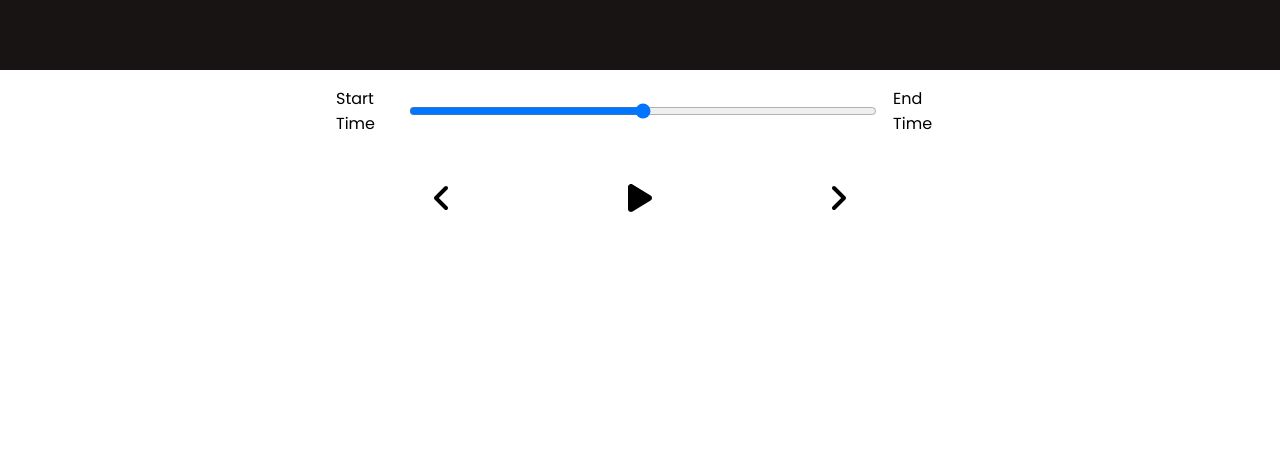
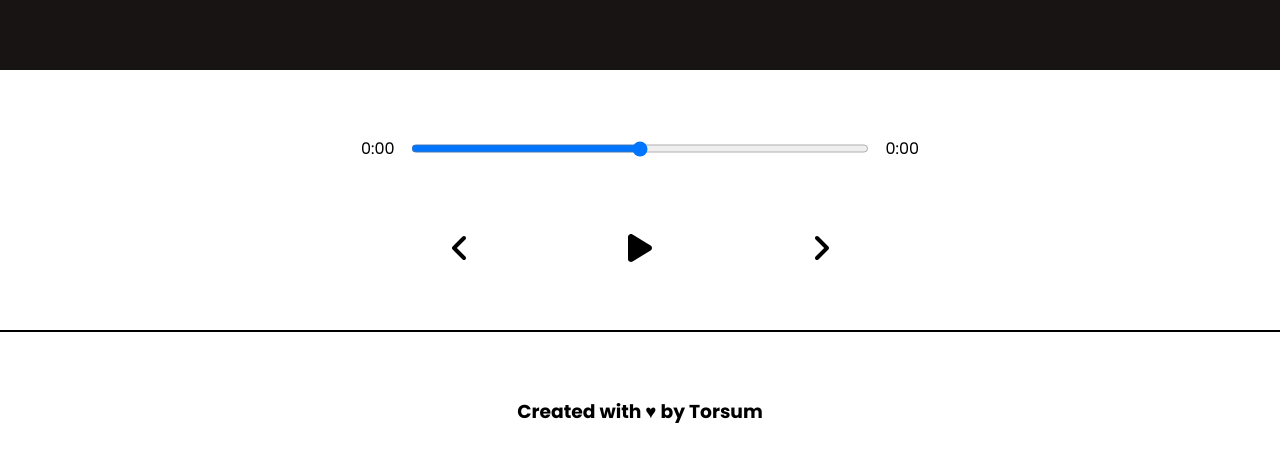
Before and after one commit to torsumkhan/my-spotify, a React (Create React App) app: page / in a window 1280 px wide. Shown: the part 410-872 px from the top of the page. Before the commit the page ends 800 px from the top, so only its background shows below. Built offline with nearby package versions, Linux system fonts and the light colour scheme.

Commit message:
complete time durations

```diff
--- a/src/App.js
+++ b/src/App.js
@@ -1,6 +1,7 @@
 import React, { useState } from "react";
 import Song from "./Components/Song";
 import Player from "./Components/Player";
+import Footer from "./Components/Footer";
 import "./main-app.css";
 import data from "./data";
 
@@ -18,6 +19,7 @@ function App() {
         isPlaying={isPlaying}
         setIsPlaying={setIsPlaying}
       />
+      <Footer />
     </div>
   );
 }
--- /dev/null
+++ b/src/Components/Footer.js
@@ -0,0 +1,12 @@
+import React from "react";
+import "./footer.css";
+
+const Footer = () => {
+  return (
+    <div className="footer-container">
+      <h3>Created with ♥ by Torsum</h3>
+    </div>
+  );
+};
+
+export default Footer;
--- a/src/Components/Player.js
+++ b/src/Components/Player.js
@@ -1,13 +1,30 @@
-import React, { useRef } from "react";
+import React, { useRef, useState } from "react";
 import { FontAwesomeIcon } from "@fortawesome/react-fontawesome";
 import {
   faPlay,
   faAngleLeft,
   faAngleRight,
+  faPause,
 } from "@fortawesome/free-solid-svg-icons";
 import "./player.css";
 
 const Player = ({ currentSong, isPlaying, setIsPlaying }) => {
+  const timeHandler = (e) => {
+    const current = e.target.currentTime;
+    const duration = e.target.duration;
+    setSongInfo({ ...songInfo, currentTime: current, duration: duration });
+  };
+
+  const formatTime = (time) => {
+    return (
+      Math.floor(time / 60) + ":" + ("0" + Math.floor(time % 60)).slice(-2)
+    );
+  };
+
+  const [songInfo, setSongInfo] = useState({
+    currentTime: null,
+    duration: null,
+  });
   //Ref
   const audioRef = useRef(null);
   //event handlers
@@ -24,26 +41,41 @@ const Player = ({ currentSong, isPlaying, setIsPlaying }) => {
   return (
     <div className="player-container">
       <div className="time-control">
-        <p>Start Time</p>
+        <p>{formatTime(songInfo.currentTime)}</p>
         <input className="song-input" type="range" />
-        <p>End Time</p>
+        <p>{formatTime(songInfo.duration)}</p>
       </div>
 
       <div className="play-control">
         <FontAwesomeIcon className="skip-back" size="2x" icon={faAngleLeft} />
+        {!isPlaying ? (
           <FontAwesomeIcon
             className="play"
             size="2x"
             icon={faPlay}
             onClick={playHandler}
           />
+        ) : (
+          <FontAwesomeIcon
+            className="play"
+            size="2x"
+            icon={faPause}
+            onClick={playHandler}
+          />
+        )}
+
         <FontAwesomeIcon
           className="skip-forward"
           size="2x"
           icon={faAngleRight}
         />
       </div>
-      <audio ref={audioRef} src={currentSong.audio}></audio>
+      <audio
+        onTimeUpdate={timeHandler}
+        onLoadedMetadata={timeHandler}
+        ref={audioRef}
+        src={currentSong.audio}
+      ></audio>
     </div>
   );
 };
--- /dev/null
+++ b/src/Components/footer.css
@@ -0,0 +1,10 @@
+.footer-container{
+
+    height: 20vh;
+    display: flex;
+    align-items: center;
+
+    justify-content: center;
+    border-top: 2px solid black;
+
+}
--- a/src/Components/player.css
+++ b/src/Components/player.css
@@ -1,6 +1,7 @@
 .player-container {
     min-height: 20vh;
     display: flex;
+    margin: 50px;
     flex-direction: column;
     align-items: center;
     justify-content: space-between;
```
Lines whose indentation alone changed are shown as unchanged.
